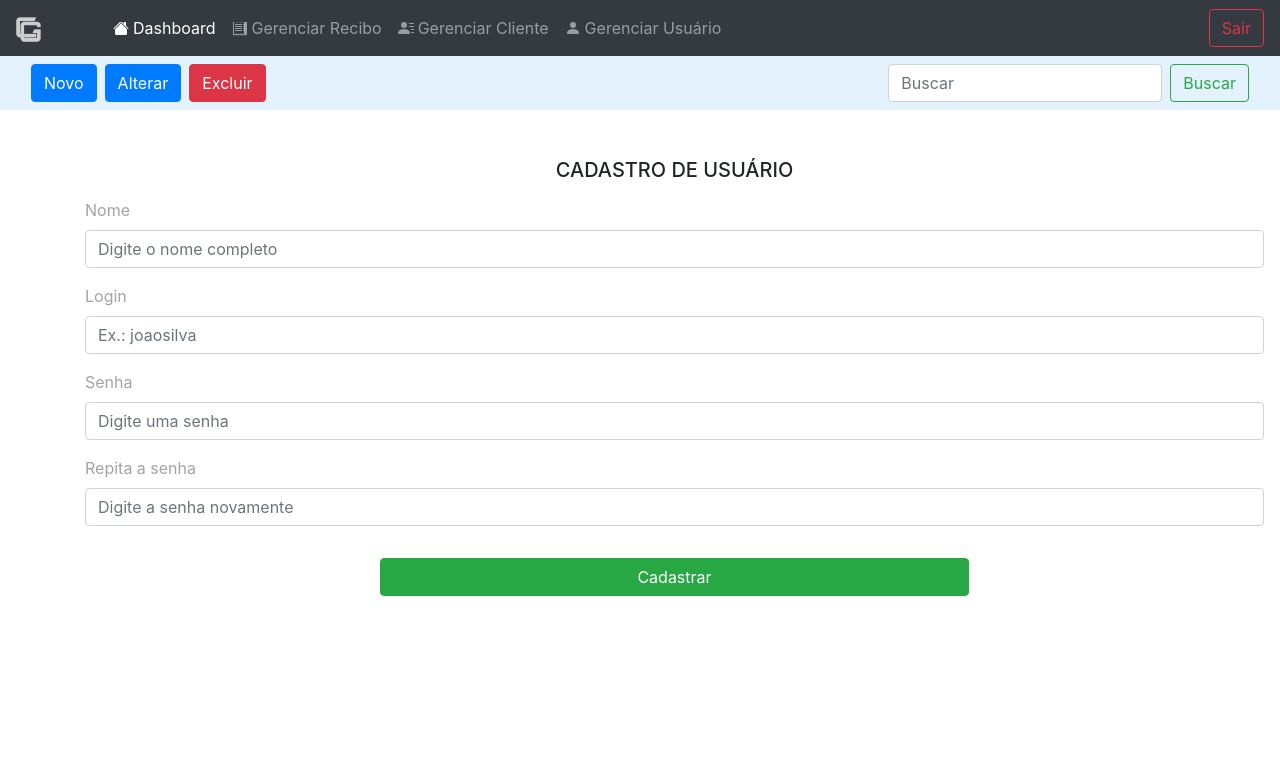
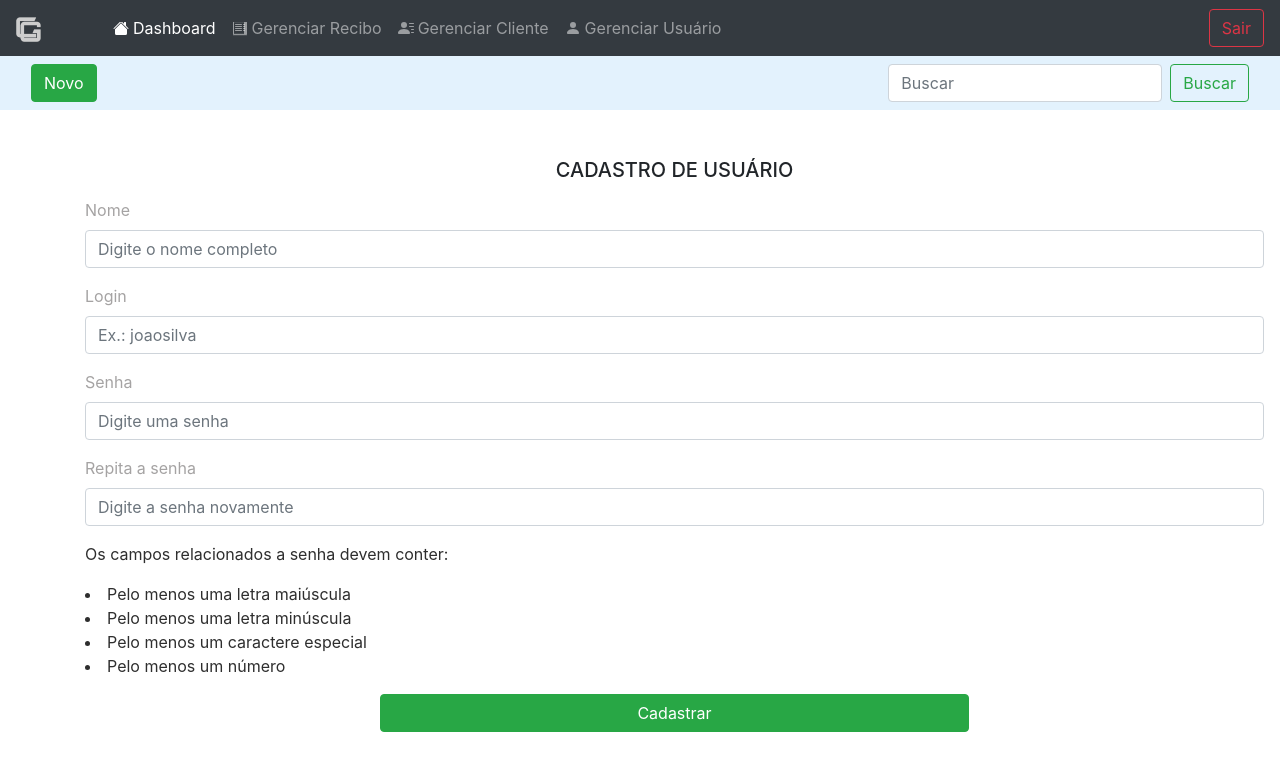
Before and after one commit to ericsonnascimento/projeto_django_recibo_grupocyber, a Django app: page /cadastro_acesso in a window 1280 px wide. Shown: the top 771 px of the page. Run offline with Django 5.2, Linux system fonts and the light colour scheme; the visitor is signed in with stand-in values (Sample User, id 1); some libraries are stand-ins or nearby versions.

Commit message:
update - inclusão de funções clean deixando alguns imputs com letra maiúscula, e melhor validação de senha no cadastro de usuario, remoção dos botões editar e excluir dos submenus

```diff
--- a/apps/clients/forms.py
+++ b/apps/clients/forms.py
@@ -43,3 +43,9 @@ class ClientRegisterForms(forms.ModelForm):
                 'class': 'form-control',
                 'placeholder': 'Ex.: severinosilva@gmail.com'}),
         }
+
+    def clean_name(self):
+        name = self.cleaned_data.get('name')
+        if name:
+            return name.upper()
+        return name
--- a/apps/receipts/forms.py
+++ b/apps/receipts/forms.py
@@ -39,3 +39,9 @@
             'price': PriceMaskWidget(),
             'text': Textarea(attrs={'class': 'form-control'}),
         }
+
+    def clean_text(self):
+        text = self.cleaned_data.get('text')
+        if text:
+            return text.upper()
+        return text
--- a/apps/users/forms.py
+++ b/apps/users/forms.py
@@ -1,4 +1,5 @@
 from django import forms
+import re
 
 class LoginForms(forms.Form):
     login_name = forms.CharField(
@@ -89,6 +90,18 @@ class UserRegistrationForm(forms.Form):
         if len(senha_1) < 8:
             raise forms.ValidationError('Senha deve contar pelo menos 8 caracteres')
 
+        if not re.search("[A-Z]", senha_1):
+            raise forms.ValidationError('A senha deve conter pelo menos uma letra maiúscula')
+
+        if not re.search("[a-z]", senha_1):
+            raise forms.ValidationError('A senha deve conter pelo menos uma letra minúscula')
+
+        if not re.search("[0-9]", senha_1):
+            raise forms.ValidationError('A senha deve conter pelo menos um número')
+
+        if not re.search("[@#$%^&+=]", senha_1):
+            raise forms.ValidationError('A senha deve conter pelo menos um caractere especial')
+
         if senha_1 and senha_2 and senha_1 != senha_2:
             raise forms.ValidationError('Senhas digitadas não são iguais!')
 
--- a/templates/partials/_subnavbar_clients.html
+++ b/templates/partials/_subnavbar_clients.html
@@ -3,10 +3,8 @@
     <div class="container-fluid">
         <div class="d-flex">
             <a href="{% url 'client_register' %}">
-                <button type="submit" class="btn btn-primary mr-2">Novo</button>
+                <button type="submit" class="btn btn-success mr-2">Novo</button>
             </a>
-            <button type="submit" class="btn btn-primary mr-2">Alterar</button>
-            <button type="submit" class="btn btn-danger mr-2">Excluir</button>
         </div>
         <form class="d-flex ml-auto">
             <input class="form-control me-2" type="search" placeholder="Buscar" aria-label="Buscar">
--- a/templates/partials/_subnavbar_receipts.html
+++ b/templates/partials/_subnavbar_receipts.html
@@ -3,10 +3,8 @@
     <div class="container-fluid">
         <div class="d-flex">
             <a href="">
-                <button type="submit" class="btn btn-primary mr-2">Novo</button>
+                <button type="submit" class="btn btn-success mr-2">Novo</button>
             </a>
-            <button type="submit" class="btn btn-primary mr-2">Alterar</button>
-            <button type="submit" class="btn btn-danger mr-2">Excluir</button>
         </div>
         <form class="d-flex ml-auto">
             <input class="form-control me-2" type="search" placeholder="Buscar" aria-label="Buscar">
--- a/templates/partials/_subnavbar_users.html
+++ b/templates/partials/_subnavbar_users.html
@@ -3,10 +3,8 @@
     <div class="container-fluid">
         <div class="d-flex">
             <a href="">
-                <button type="submit" class="btn btn-primary mr-2">Novo</button>
+                <button type="submit" class="btn btn-success mr-2">Novo</button>
             </a>
-            <button type="submit" class="btn btn-primary mr-2">Alterar</button>
-            <button type="submit" class="btn btn-danger mr-2">Excluir</button>
         </div>
         <form class="d-flex ml-auto">
             <input class="form-control me-2" type="search" placeholder="Buscar" aria-label="Buscar">
--- a/templates/receipts/receipts.html
+++ b/templates/receipts/receipts.html
@@ -21,7 +21,7 @@
             {% endfor %}
         </div>
         <div class="text-center">
-            <button class="btn btn-success col-6 mt-3" type="submit">Salvar</button>
+            <button class="btn btn-success col-6 mt-3 mb-3" type="submit">Salvar</button>
         </div>
     </form>
 </section>
--- a/templates/users/cadastro_acesso.html
+++ b/templates/users/cadastro_acesso.html
@@ -19,8 +19,25 @@
                 <div class="alert alert-danger ml-3">{{ error }}</div>
             {% endfor %}
         </div>
+        <div style="color: #2e2e2e;">
+            <p>
+                Os campos relacionados a senha devem conter:
+            </p>
+            <li>
+                Pelo menos uma letra maiúscula
+            </li>
+            <li>
+                Pelo menos uma letra minúscula
+            </li>
+            <li>
+                Pelo menos um caractere especial
+            </li>
+            <li>
+                Pelo menos um número
+            </li>
+        </div>
         <div class="text-center">
-            <button class="btn btn-success col-6 mt-3" type="submit">Cadastrar</button>
+            <button class="btn btn-success col-6 mt-3 mb-3" type="submit">Cadastrar</button>
         </div>
     </form>
 </section>
```
Also changed, not shown: apps/clients/views.py (line endings or trailing spaces).
